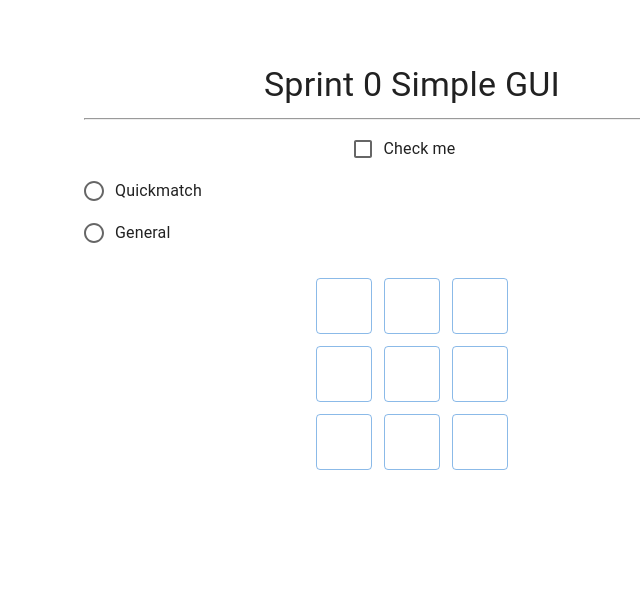
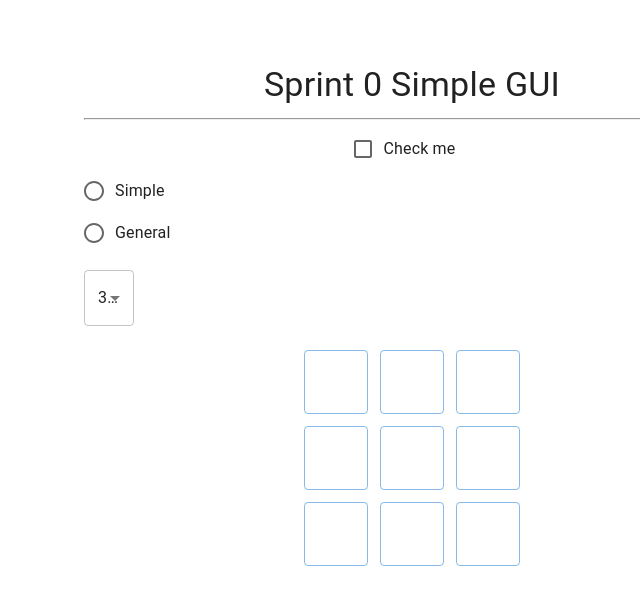
Before and after one commit to stuxbet/SOS_GAME_proj, a React (Vite) app: page / in a window 1280 px wide. Shown: the top 604 px of the page, without its empty margins (228-868 px from the left). Built offline with nearby package versions, Linux system fonts and the light colour scheme.

Commit message:
feat: variable size board

```diff
--- a/src/sprint0gui.tsx
+++ b/src/sprint0gui.tsx
@@ -1,12 +1,31 @@
-import React from 'react';
-import {Box, Button, Checkbox, FormControlLabel, Radio, RadioGroup, Typography} from '@mui/material';
+import React, {useRef, useState} from 'react';
+import {
+  Box,
+  Button,
+  Checkbox,
+  FormControlLabel,
+  MenuItem,
+  Radio,
+  RadioGroup,
+  Select,
+  Typography,
+} from '@mui/material';
+import type {SelectChangeEvent} from '@mui/material/Select';
 import {SosGame} from './features/models';
 
-const game = new SosGame(3);
+const cloneBoard = (game: SosGame) => game.board.map((row) => [...row]);
 
 export const Gui: React.FC = () => {
-  const handleMove = (row: number, col: number) => {
-    game.place(row, col, 'S');
+  const gameRef = useRef(new SosGame(3));
+  const [boardSize, setBoardSize] = useState(3);
+  const [boardSnapshot, setBoardSnapshot] = useState(() => cloneBoard(gameRef.current));
+
+
+  const handleSizeChange = (event: SelectChangeEvent) => {
+    const size = Number(event.target.value);
+    setBoardSize(size);
+    gameRef.current.reset(size);
+    setBoardSnapshot(cloneBoard(gameRef.current));
   };
 
   return (
@@ -15,24 +34,32 @@ export const Gui: React.FC = () => {
       <hr />
       <FormControlLabel control={<Checkbox />} label="Check me" />
 
-      <RadioGroup name="Game Mode:">
-        <FormControlLabel value="option1" control={<Radio />} label="Quickmatch" />
-        <FormControlLabel value="option2" control={<Radio />} label="General" />
+      <RadioGroup name="Game Mode">
+        <FormControlLabel value="simple" control={<Radio />} label="Simple" />
+        <FormControlLabel value="general" control={<Radio />} label="General" />
       </RadioGroup>
+
+      <Box sx={{maxWidth: 50, mt: 2}}>
+        <Select fullWidth value={boardSize} onChange={handleSizeChange}>
+          {[3, 4, 5, 6, 7, 8, 9, 10].map((size) => (
+            <MenuItem key={size} value={size}>{`${size}`}</MenuItem>
+          ))}
+        </Select>
+      </Box>
+
       <Box
         display="grid"
-        gridTemplateColumns={`repeat(${game.size}, 3.5rem)`}
-        gridAutoRows="3.5rem"
+        gridTemplateColumns={`repeat(${boardSize}, 4rem)`}
+        gridAutoRows="4rem"
         gap={1.5}
         justifyContent="center"
         mt={3}
       >
-        {game.board.flatMap((row, r) =>
+        {boardSnapshot.flatMap((row, r) =>
           row.map((cell, c) => (
             <Button
               key={`${r}-${c}`}
               variant="outlined"
-              onClick={() => handleMove(r, c)}
               sx={{minWidth: 0, width: '100%', height: '100%'}}
             >
               {cell ?? ''}
@@ -41,6 +68,5 @@ export const Gui: React.FC = () => {
         )}
       </Box>
     </Box>
-
   );
 };
```
